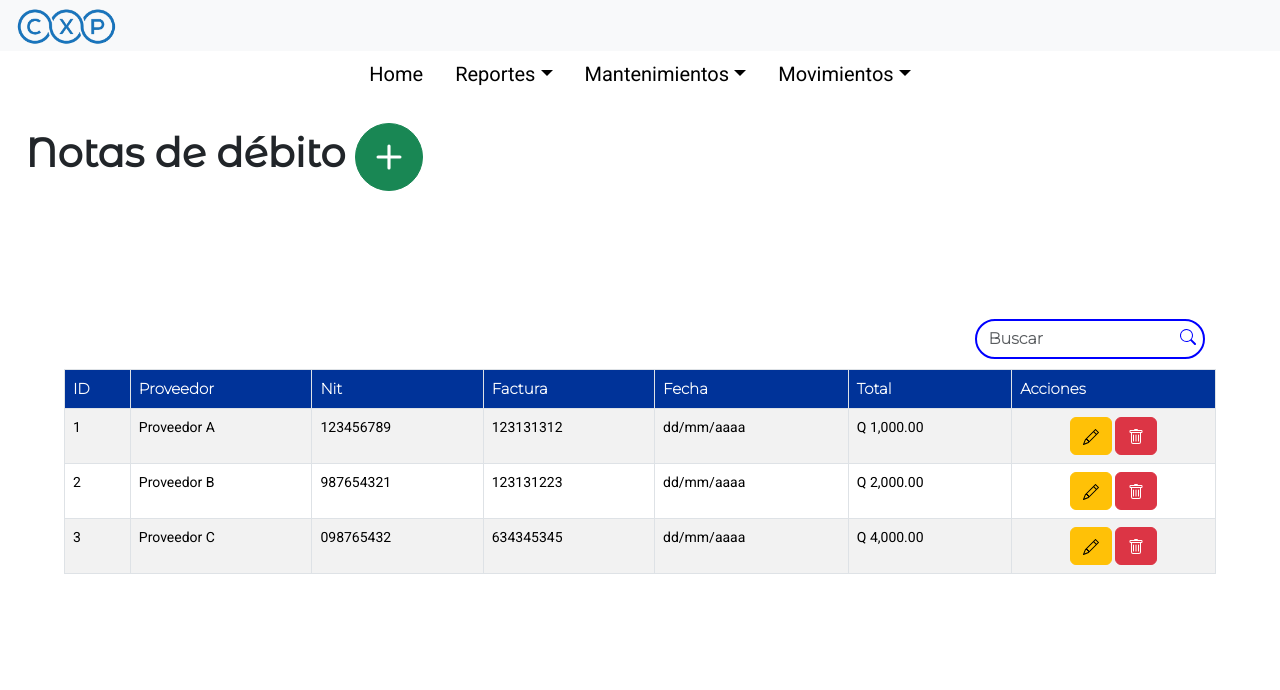
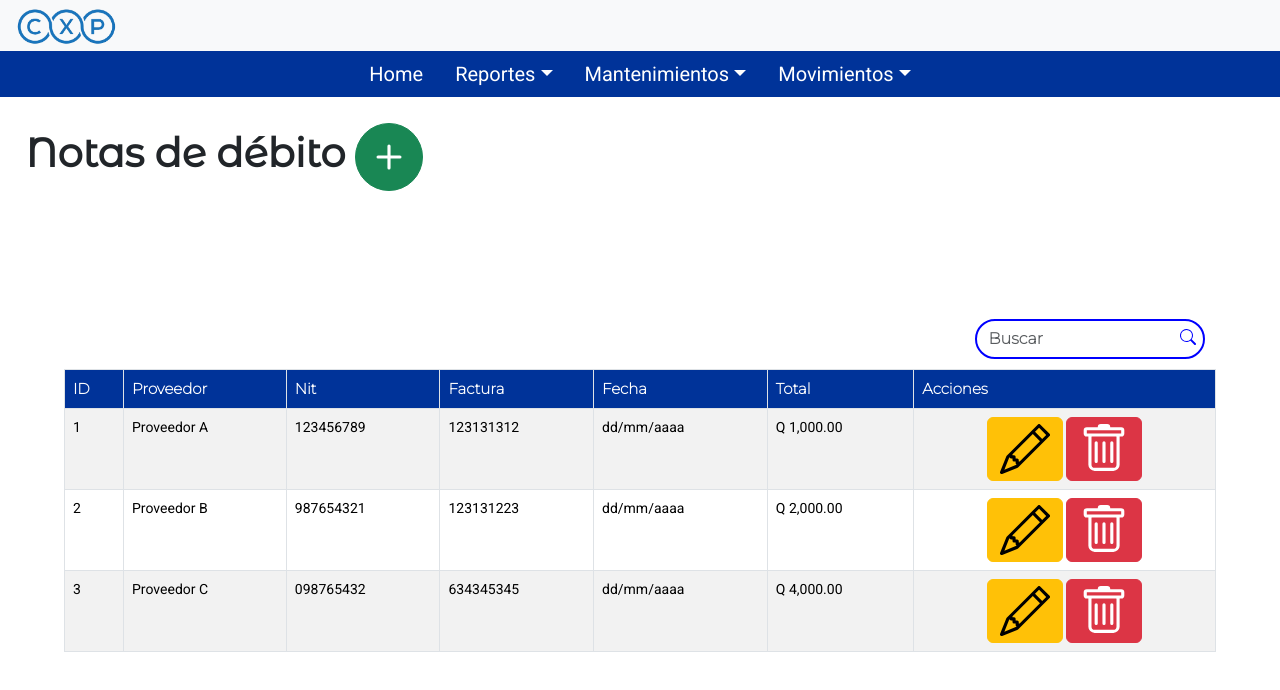
Before and after one commit to kingxoce/Analisis_cxp, a React (Create React App) app: page /NotaD in a window 1280 px wide. Shown: the top 690 px of the page. Built offline with nearby package versions, Linux system fonts and the light colour scheme; what @react-pdf/renderer would draw is missing.

Commit message:
Estilos del app

```diff
--- a/src/App.css
+++ b/src/App.css
@@ -13,13 +13,22 @@ img {
     width: 30%;
 }
 
+.nav-link:focus, .nav-link:hover {
+    color: white;
+}
+
 .nav{
     position: relative;
     z-index: 2;
+    background-color: #039;
+}
+
+.dropdown-menu.show{
+    background-color: #039;
 }
 
 .nav a {
-    color: rgb(0, 0, 0);
+    color: rgb(255, 255, 255);
     font-size: 20px;
 }
 
@@ -28,7 +37,8 @@ img {
 }
 
 .nav a:hover {
-    color: #039;
+    background-color: #039;
+    color: #ffdc00;
 }
 
 .home{
@@ -89,13 +99,12 @@ img {
     padding: 1%;
 }
 
-/*
 .btn svg {
-    width: 70px;
-    height: 70px;
+    width: 50px;
+    height: 50px;
     margin: 0;
 }
-*/
+
 .btn-dark:hover {
     box-shadow: 0 0 10px rgba(243, 208, 13, 0.5);
     background-color: #039;
```
